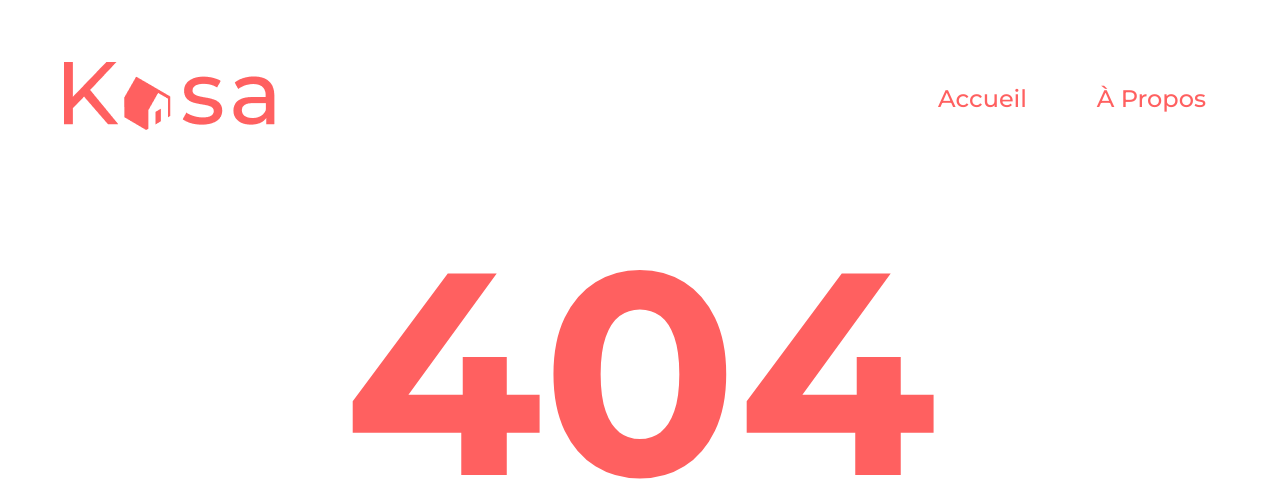
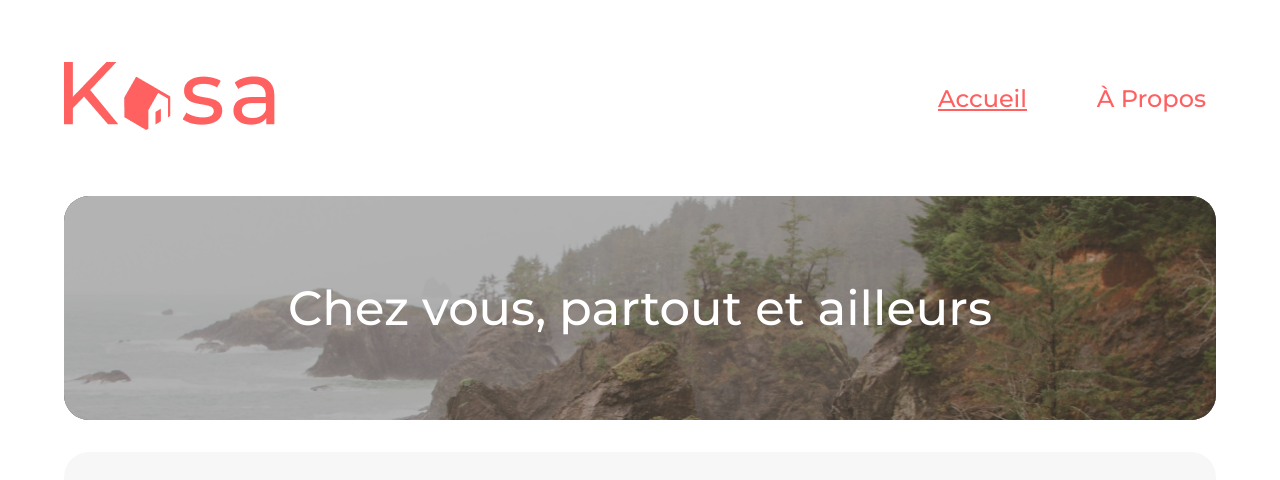
Before and after one commit to sousouben/Mouatakide_Souad_p11_102022, a React (Create React App) app in the folder kasa/: page /home in a window 1280 px wide. Before the commit this address had no page. Shown: the top 480 px of the page. Built offline with nearby package versions, Linux system fonts and the light colour scheme.

Commit message:
résolution du pb active dans la navigation

```diff
--- a/kasa/src/App.js
+++ b/kasa/src/App.js
@@ -1,5 +1,5 @@
 import React from "react";
-import { BrowserRouter, Routes, Route } from "react-router-dom";
+import { BrowserRouter, Routes, Route, Navigate } from "react-router-dom";
 
 //import components
 import Header from "./Components/Header/Header";
@@ -16,7 +16,8 @@ const App = () => {
       <BrowserRouter>
         <Header />
         <Routes>
-          <Route path="/" element={<Home />} />
+          <Route path="/" element={<Navigate to="/home" />} />
+          <Route path="/home" element={<Home />} />
           <Route path="/logement/:logementId" element={<Pagelogements />} />
           <Route path="/apropos" element={<Apropos />} />
           {/* si ne correspond à aucun chemin (path)*/}
--- a/kasa/src/Components/Header/Header.css
+++ b/kasa/src/Components/Header/Header.css
@@ -32,7 +32,7 @@ a {
   font-weight: 500;
 }
 
-.active {
+.underline {
   text-decoration-line: underline;
 }
 
--- a/kasa/src/Components/Header/Header.jsx
+++ b/kasa/src/Components/Header/Header.jsx
@@ -4,6 +4,7 @@ import { NavLink } from "react-router-dom";
 import logo from "../../assets/logo/logoHeader.png";
 
 function Header() {
+  let activeClassName = "underline";
   return (
     <div className="header">
       <div className="logo">
@@ -11,15 +12,26 @@ function Header() {
       </div>
       <div className="navigation">
         <ul>
-          <NavLink to="/" className={(Home) => (Home.isActive ? "active" : "")}>
-            <li>Accueil</li>
-          </NavLink>
-          <NavLink
-            to="/Apropos"
-            className={(Apropos) => (Apropos.isActive ? "active" : "")}
-          >
-            <li>À Propos</li>
-          </NavLink>
+          <li>
+            <NavLink
+              to="home"
+              className={({ isActive }) =>
+                isActive ? activeClassName : undefined
+              }
+            >
+              Accueil
+            </NavLink>
+          </li>
+          <li>
+            <NavLink
+              to="apropos"
+              className={({ isActive }) =>
+                isActive ? activeClassName : undefined
+              }
+            >
+              À Propos
+            </NavLink>
+          </li>
         </ul>
       </div>
     </div>
```
